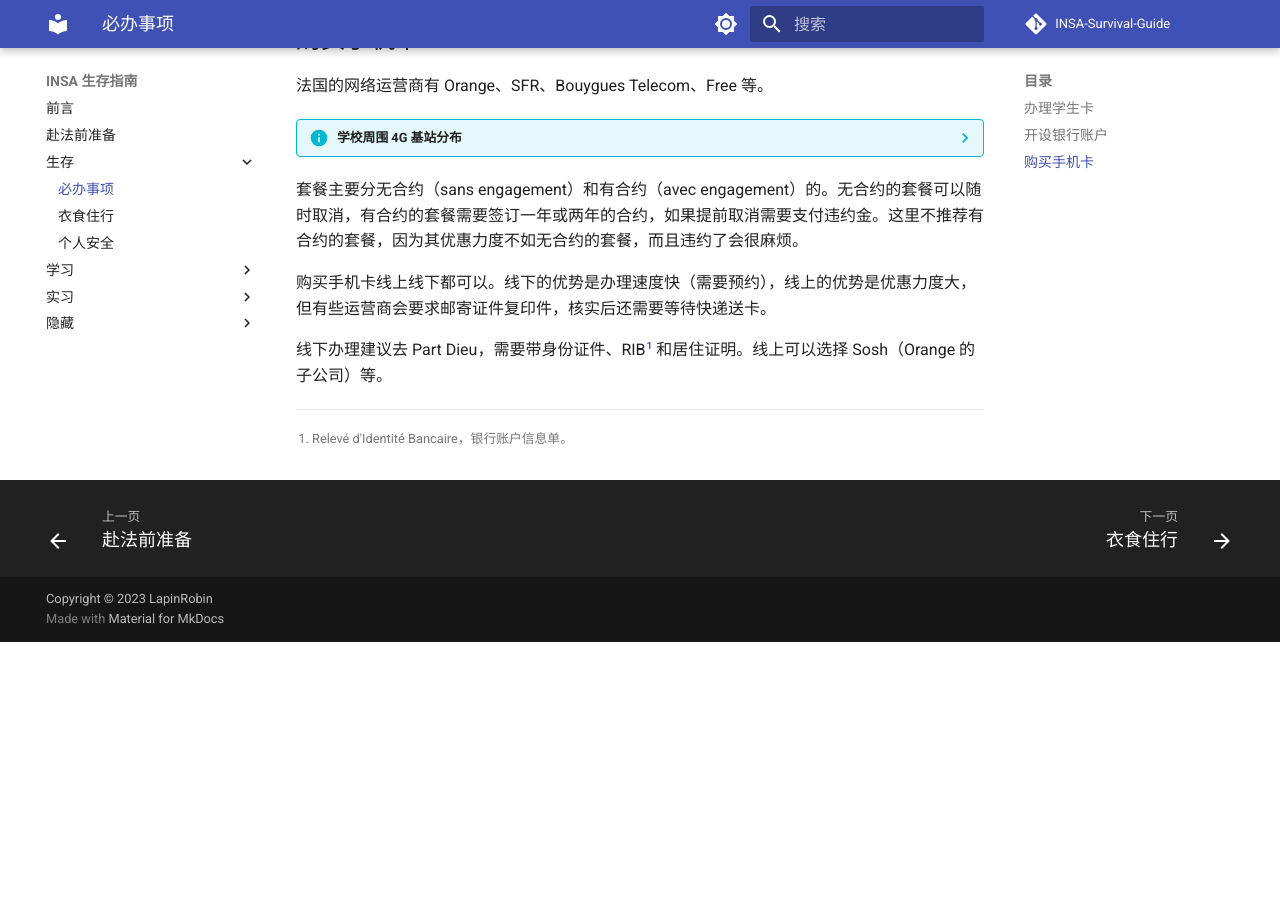
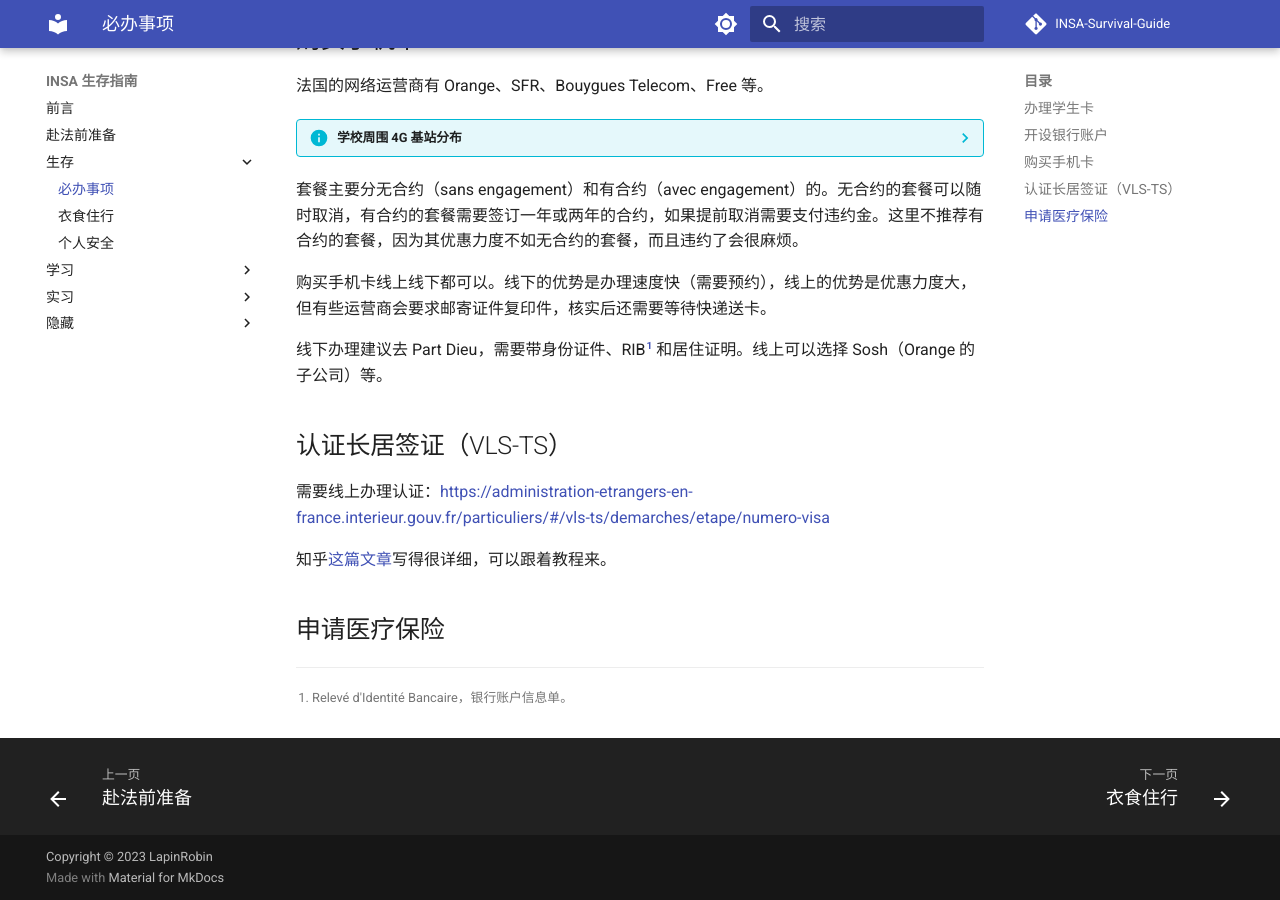
Before and after one commit to LapinRobin/INSA-Survival-Guide, an MkDocs documentation site: the page built from docs/生存/必办事项.md, in a window 1280 px wide and 900 px high, scrolled down 847 px. Built offline with MkDocs 1.6.1 and Material for MkDocs 9.7.7, drawn with Linux system fonts in a browser that asks for light colours; comment, search, counter and statistics services are not loaded; before the commit the page ends 1489 px from its top, so only the background shows below that.

Commit message:
Add VLS-TS section

```diff
--- a/docs/生存/必办事项.md
+++ b/docs/生存/必办事项.md
@@ -35,6 +35,16 @@ INSA 现在和 Société Générale 银行合作，新生可以直接在学校
 
 线下办理建议去 Part Dieu，需要带身份证件、RIB[^1] 和居住证明。线上可以选择 Sosh（Orange 的子公司）等。
 
+## 认证长居签证（VLS-TS）
+
+需要线上办理认证：<https://administration-etrangers-en-france.interieur.gouv.fr/particuliers/#/vls-ts/demarches/etape/numero-visa>
+
+知乎[这篇文章](https://zhuanlan.zhihu.com/p/394514576)写得很详细，可以跟着教程来。
+
+## 申请医疗保险
+
+
+
 
 [^1]:
   Relevé d'Identité Bancaire，银行账户信息单。
```
